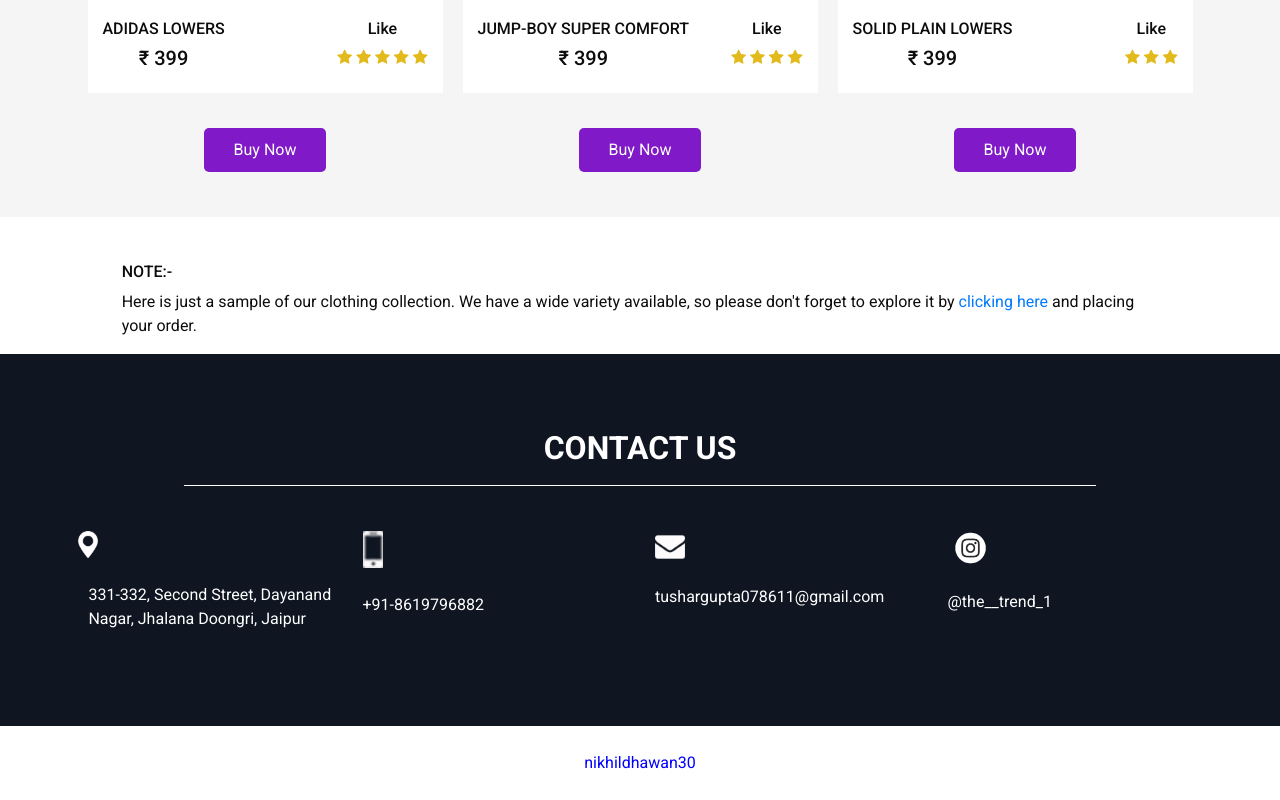
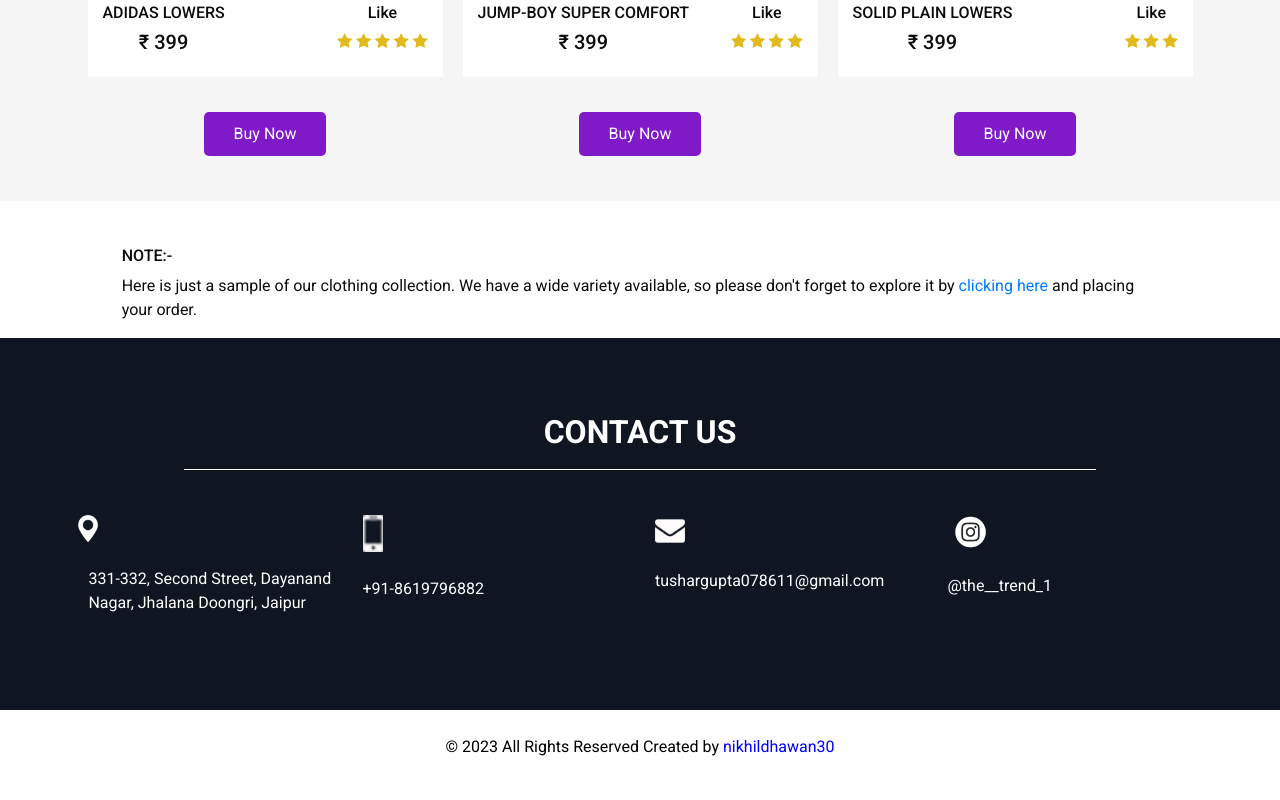
Before and after one commit to tushargupta078611/the_trend, a plain HTML site: page product.html in a window 1280 px wide. Shown: the part 1737-2537 px from the top of the page. Drawn offline with nearby package versions, Linux system fonts and the light colour scheme; some packages are replaced by stand-ins of ours; a script that the page names is missing.

Commit message:
product.html

```diff
--- a/product.html
+++ b/product.html
@@ -295,8 +295,7 @@
         </div>
       </div>
     </div>
-  </section>
- <!-- Note section -->
+     <!-- Note section -->
           <div class="col-md-10 mx-auto">
              <div class="img-box">
                       </div>
@@ -307,6 +306,8 @@
                     <p>Here is just a sample of our clothing collection. We have a wide variety available, so please don't forget to explore it by <span style="color: blue;"><a href="https://wa.me/8619796882" target="_blank">clicking here</a></span> and placing your order.</p></div>
                   </div>
                 <!-- End of Note section -->
+  </section>
+
   <div class="container">
     <div class="product_heading">
       <h2>
@@ -506,8 +507,9 @@
   <!-- footer section -->
   <section class="footer_section">
     <div class="container">
-      <p>
-       <span style="color: blue;"><a href="https://www.instagram.com/nikhildhawan30/" target="_blank">nikhildhawan30</a></span>
+       <p>
+        &copy; <span id="displayYear"></span> All Rights Reserved Created by
+        <span style="color: blue;"><a href="https://www.instagram.com/nikhildhawan30/" target="_blank">nikhildhawan30</a></span>
       </p>
     </div>
   </section>
```
